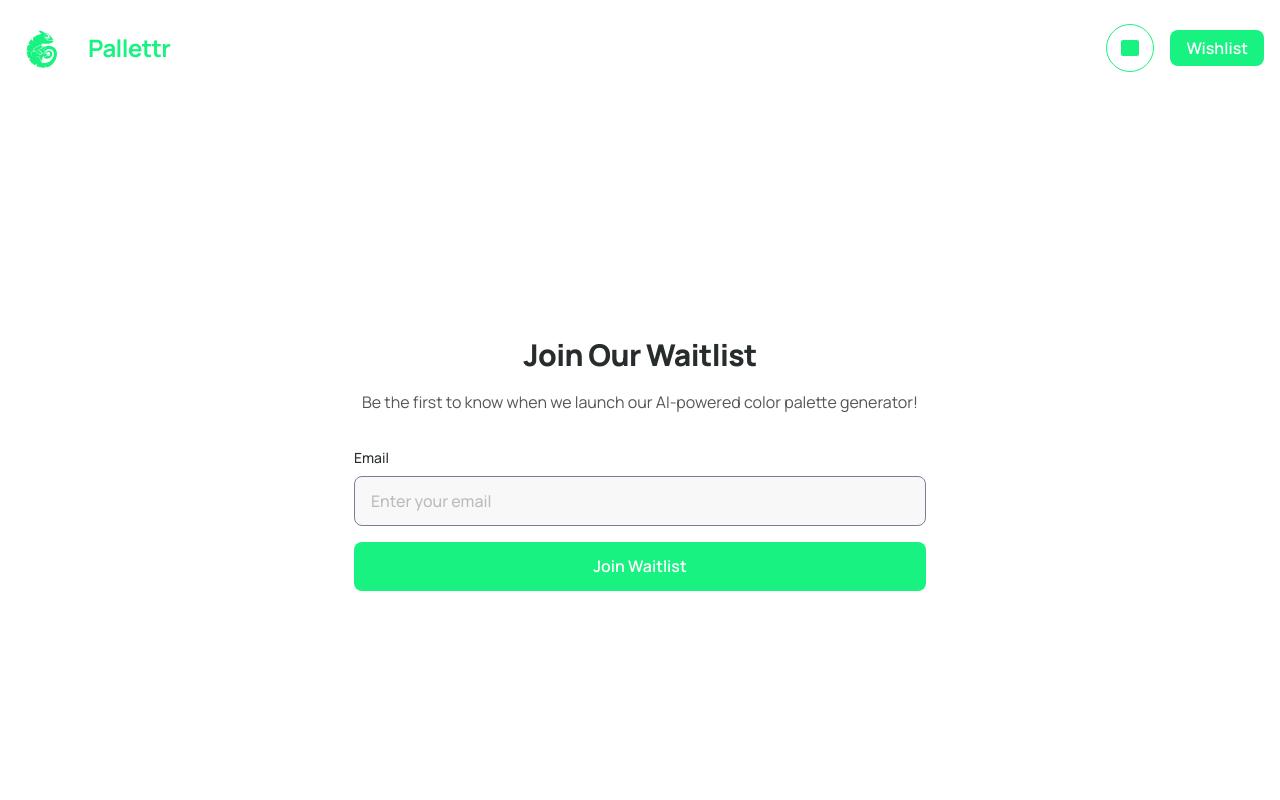
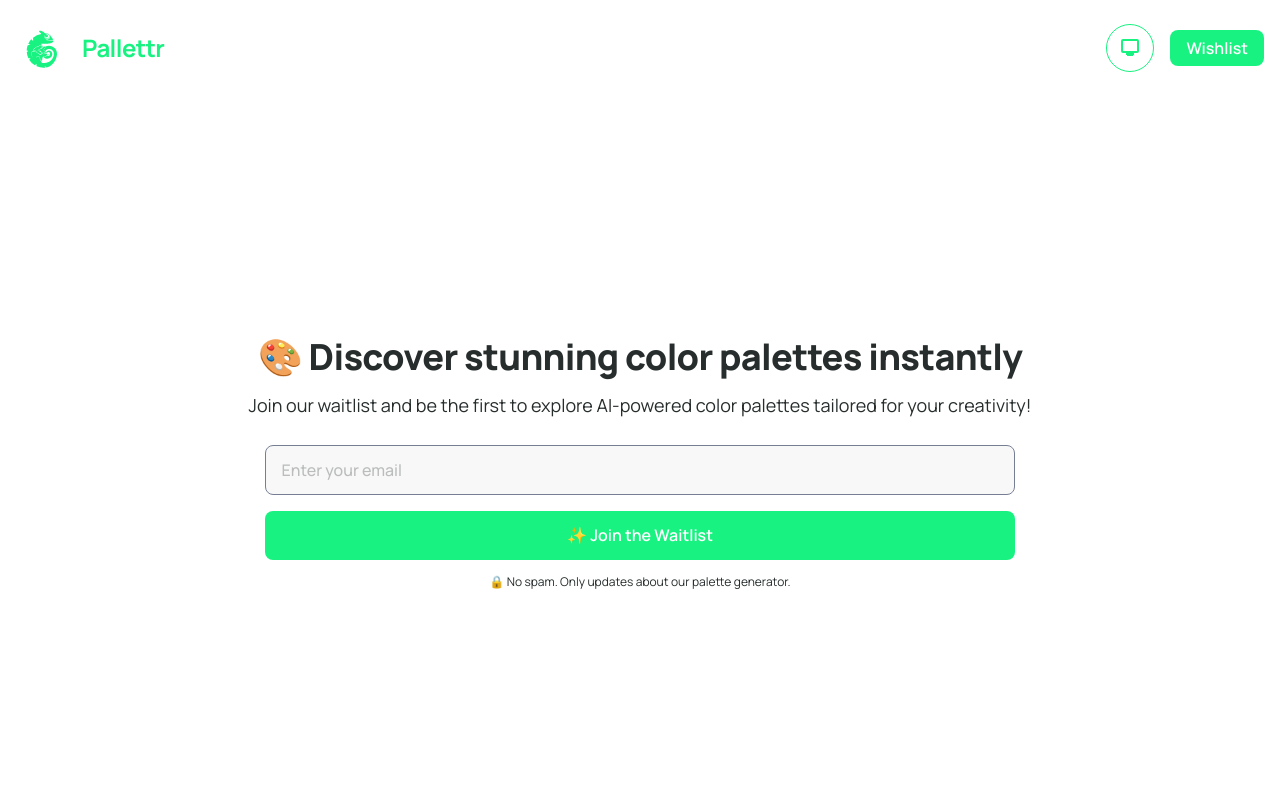
Before and after one commit to maticarrera12/pallettr, a Next.js app: page /wishlist in a window 1280 px wide. Shown: the top 800 px of the page. Built offline with nearby package versions, Linux system fonts and the light colour scheme.

Commit message:
fixed principal logo and changed the system icon

```diff
--- a/app/wishlist/page.tsx
+++ b/app/wishlist/page.tsx
@@ -1,13 +1,11 @@
 "use client";
 
 import { useState } from "react";
-import { useRouter } from "next/navigation";
 import { toast } from "sonner";
 
 export default function WishlistPage() {
   const [email, setEmail] = useState("");
   const [isLoading, setIsLoading] = useState(false);
-  const router = useRouter();
 
   const handleSubmit = async (e: React.FormEvent) => {
     e.preventDefault();
@@ -16,9 +14,7 @@ export default function WishlistPage() {
     try {
       const response = await fetch("/api/waitlist", {
         method: "POST",
-        headers: {
-          "Content-Type": "application/json",
-        },
+        headers: { "Content-Type": "application/json" },
         body: JSON.stringify({ email }),
       });
 
@@ -28,7 +24,6 @@ export default function WishlistPage() {
         toast.success("Successfully joined the waitlist!");
         setEmail("");
       } else {
-        // Show Sonner toast for errors
         if (
           data.error?.includes("already exists") ||
           data.error?.includes("already in use")
@@ -49,31 +44,25 @@ export default function WishlistPage() {
 
   return (
     <div className="min-h-screen bg-background-light dark:bg-background-dark flex items-center justify-center p-2">
-      <div className="max-w-[480px]">
-        <div className="text-center mb-8 px-4">
-          <h1 className="text-3xl font-bold text-theme mb-4">
-            Join Our Waitlist
-          </h1>
-          <p className="text-base text-theme opacity-80 px-2">
-            Be the first to know when we launch our AI-powered color palette
-            generator!
-          </p>
-        </div>
+      <div className="max-w-[480px] text-center">
+        <h1 className="text-4xl font-extrabold text-theme mb-3">
+          🎨 Discover stunning color palettes instantly
+        </h1>
+        <p className="text-lg text-theme/80 mb-6">
+          Join our waitlist and be the first to explore AI-powered color
+          palettes tailored for your creativity!
+        </p>
 
         <form onSubmit={handleSubmit} className="space-y-4 px-4">
           <div>
-            <label
-              htmlFor="email"
-              className="block text-sm font-medium text-theme mb-2"
-            >
-              Email
-            </label>
             <input
               type="email"
               id="email"
               value={email}
               onChange={(e) => setEmail(e.target.value)}
-              className="w-full px-4 py-3 border border-card-dark dark:border-card-light rounded-lg bg-card-light dark:bg-card-dark text-theme placeholder-theme opacity-60 focus:outline-none focus:ring-2 focus:ring-primary focus:border-transparent"
+              className="w-full px-4 py-3 border border-card-dark dark:border-card-light rounded-lg
+                         bg-card-light dark:bg-card-dark text-theme placeholder-theme opacity-60
+                         focus:outline-none focus:ring-2 focus:ring-primary focus:border-transparent"
               placeholder="Enter your email"
               required
             />
@@ -82,11 +71,18 @@ export default function WishlistPage() {
           <button
             type="submit"
             disabled={isLoading}
-            className="w-full bg-primary hover:bg-primary-hover active:bg-primary-active text-white font-semibold py-3 px-6 rounded-lg transition-all duration-300 disabled:opacity-50 disabled:cursor-not-allowed"
+            className="w-full bg-primary hover:bg-primary-hover active:scale-95
+                       text-white font-semibold py-3 px-6 rounded-lg
+                       transition-all duration-300 disabled:opacity-50
+                       hover:shadow-xl hover:scale-[1.02]"
           >
-            {isLoading ? "Joining..." : "Join Waitlist"}
+            {isLoading ? "⏳ Joining..." : "✨ Join the Waitlist"}
           </button>
         </form>
+
+        <p className="text-xs text-theme/60 mt-3">
+          🔒 No spam. Only updates about our palette generator.
+        </p>
       </div>
     </div>
   );
--- a/components/landing/Hero.tsx
+++ b/components/landing/Hero.tsx
@@ -27,7 +27,7 @@ const Hero = () => {
       id="home"
       className="flex flex-col min-h-dvh w-full max-w-full overflow-hidden relative lg:flex-row px-4 sm:px-6 lg:px-8 pt-8"
     >
-      <div className="hero-section flex-1 flex flex-col  items-start sm:px-4 lg:px-8 relative z-10">
+      <div className="hero-section md:flex-1 flex flex-col  items-start sm:px-4 lg:px-8 relative z-10">
         <div className="w-full max-w-4xl">
           <h1 className="text-3xl sm:text-4xl md:text-5xl lg:text-6xl xl:text-7xl font-extrabold break-words leading-[1.1] tracking-tight mb-4">
             Turn Ideas <br /> Into Art <br /> With Stunning <br />
--- a/components/ui/ThemeToggle.tsx
+++ b/components/ui/ThemeToggle.tsx
@@ -84,7 +84,9 @@ const ThemeToggle: React.FC = () => {
         viewBox="0 0 24 24"
         aria-hidden="true"
       >
-        <path d="M21 10H7m14 4H7m14 4H7M3 6a2 2 0 012-2h14a2 2 0 012 2v12a2 2 0 01-2 2H5a2 2 0 01-2-2V6z" />
+        <path d="M5 3a2 2 0 00-2 2v10a2 2 0 002 2h14a2 2 0 002-2V5a2 2 0 00-2-2H5zM5 5h14v10H5V5z" />
+        <path d="M8 17h8v2H8v-2z" />
+        <path d="M9 19h6v1H9v-1z" />
       </svg>
     </button>
   );
```
Also changed, not shown: components/ui/Logo.tsx (+8 -25 lines).
